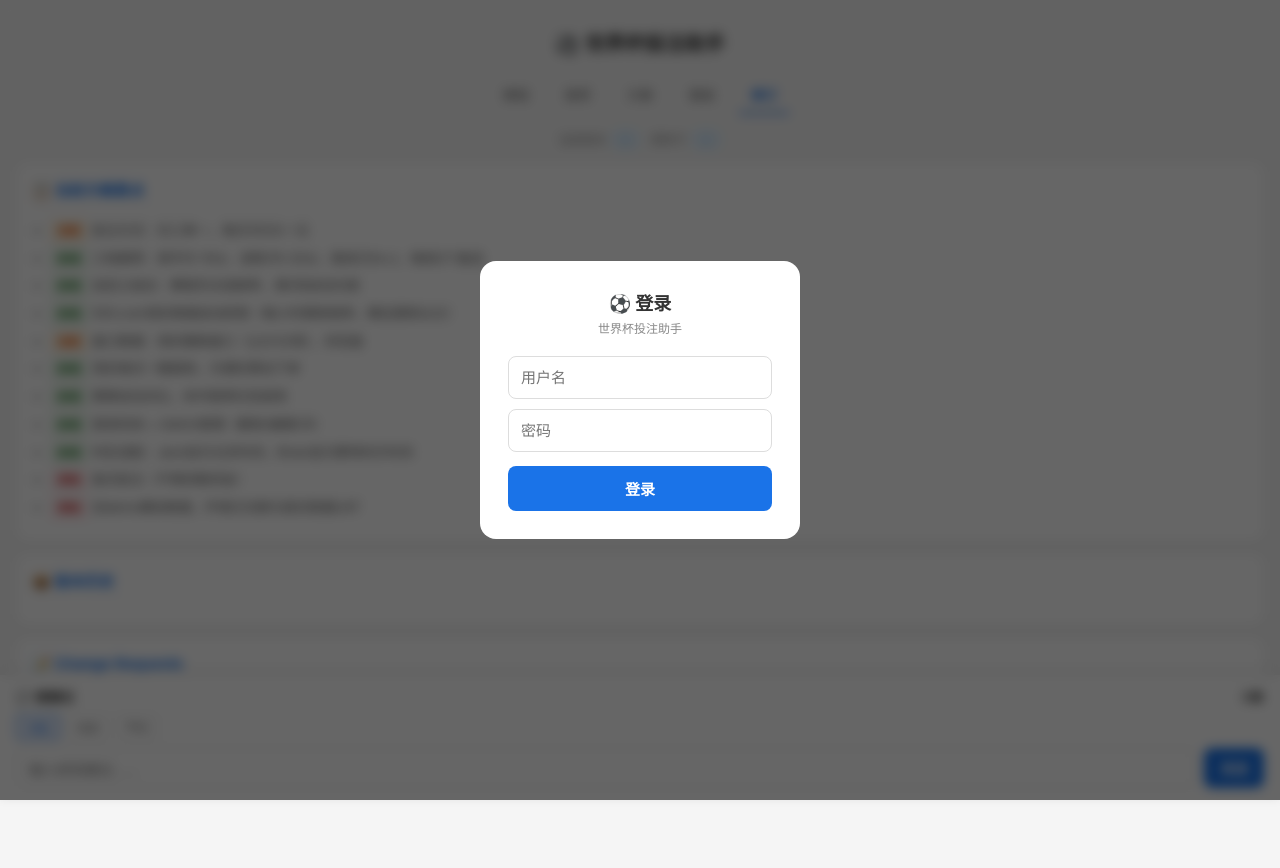
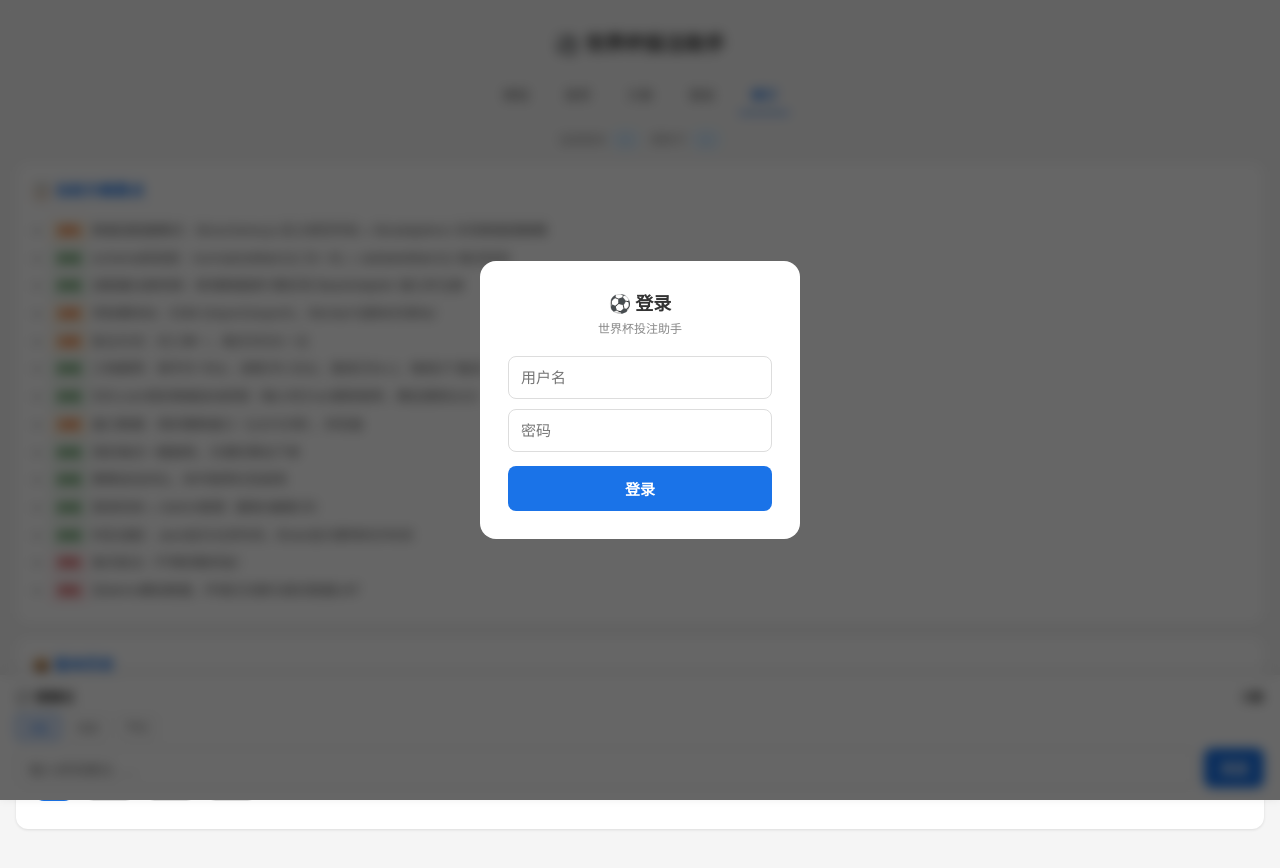
Before and after one commit to JackYu1981/worldcup, a website: page design.html in a window 1280 px wide. Drawn offline with Linux system fonts and the light colour scheme.

Commit message:
release: v3.0 里程碑 — 数据适配器架构
更新当前方案要点，新增v3.0版本记录。
架构亮点：schema规范层 + adapter注册机制 + ESM模块化。

```diff
--- a/data/change-requests.json
+++ b/data/change-requests.json
@@ -304,6 +304,12 @@
       "date": "2026-05-15T13:20:00+08:00",
       "summary": "修复时区/数据加载/赛果高亮，清除demo数据，Worker多日抓取",
       "doc_url": "https://github.com/JackYu1981/worldcup/blob/main/docs/new-design-proposal.md"
+    },
+    {
+      "version": "v3.0",
+      "date": "2026-05-15T18:20:00+08:00",
+      "summary": "里程碑：数据适配器架构（schema + adapter模式），解耦数据源与业务逻辑，支持多数据源扩展，ESM模块化",
+      "doc_url": "https://github.com/JackYu1981/worldcup/blob/main/docs/new-design-proposal.md"
     }
   ]
 }
--- a/design.html
+++ b/design.html
@@ -384,10 +384,13 @@
     <div class="section">
         <h2>📋 当前方案要点</h2>
         <ul>
+            <li><span class="tag tag-changed">架构</span>数据适配器模式：lib/schema.js 定义规范字段 + lib/adapters/ 实现数据源解耦</li>
+            <li><span class="tag tag-new">新增</span>schema校验层：normalizeMatch() 归一化 + validateMatch() 格式校验</li>
+            <li><span class="tag tag-new">新增</span>适配器注册机制：新增数据源只需实现 BaseAdapter 接口并注册</li>
+            <li><span class="tag tag-changed">变更</span>项目模块化：ESM (import/export)，Worker与脚本共享lib/</li>
             <li><span class="tag tag-changed">变更</span>投注方式：仅三串一，每日100元一注</li>
             <li><span class="tag tag-new">新增</span>三档推荐：保守(5-10x)、进取(10-20x)、激进(20x+)，每档3个备选</li>
-            <li><span class="tag tag-new">新增</span>自定义组合：赛程页点选赔率，满3场自动归类</li>
-            <li><span class="tag tag-new">新增</span>500.com竞彩数据自动抓取（每小时更新赔率，赛后更新比分）</li>
+            <li><span class="tag tag-new">新增</span>500.com竞彩数据自动抓取（每小时Cron更新赔率，赛后更新比分）</li>
             <li><span class="tag tag-changed">变更</span>盘口数据：竞彩整数盘口（让0/1/2球），非亚盘</li>
             <li><span class="tag tag-new">新增</span>竞彩格式一键复制，方便彩票站下单</li>
             <li><span class="tag tag-new">新增</span>赛果自动对比，命中赔率红色高亮</li>
```
